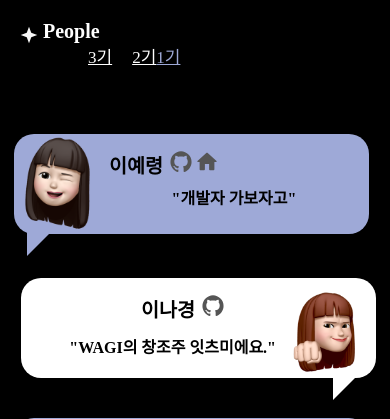
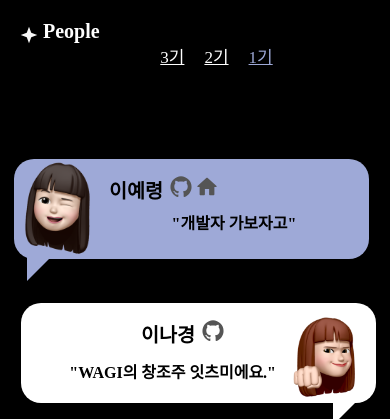
Before and after one commit to sswuWAGI/homepage, a Django app: page /people_1/ in a window 390 px wide. Shown: the part 79-498 px from the top of the page. Run offline with Django 4.2, Linux system fonts and the light colour scheme; parts of the project's set-up code (start-up, migrations or seed data) failed here and were passed over; some web fonts are replaced.

Commit message:
피플 3기 수정5

```diff
--- a/static/css/people.css
+++ b/static/css/people.css
@@ -29,7 +29,7 @@
         display: inline;
         font-size: 20px;
     }
-    .seoson > a {
+    /* .seoson > a {
         text-decoration: underline;
         font-size: 17px;
         font-weight: 500;
@@ -43,13 +43,26 @@
         float: left;
         /* float: inline-start; */
         /* margin-left: 45px;
-        margin-right: 20px;    */
+        margin-right: 20px;
     }
     .seoson3{
         display: inline;
         float: inline-start;
         margin-left: 45px;
         margin-right: 20px;
+    } */
+
+    .seoson {
+        display: flex;
+        justify-content: center; /* 가운데 정렬 */
+        align-items: center; /* 수직 정렬 */
+        gap: 20px; /* 항목 간 간격 */
+    }
+
+    .seoson a {
+        text-decoration: underline;
+        font-size: 17px;
+        font-weight: 500;
     }
 
     .L_bubble{
```
